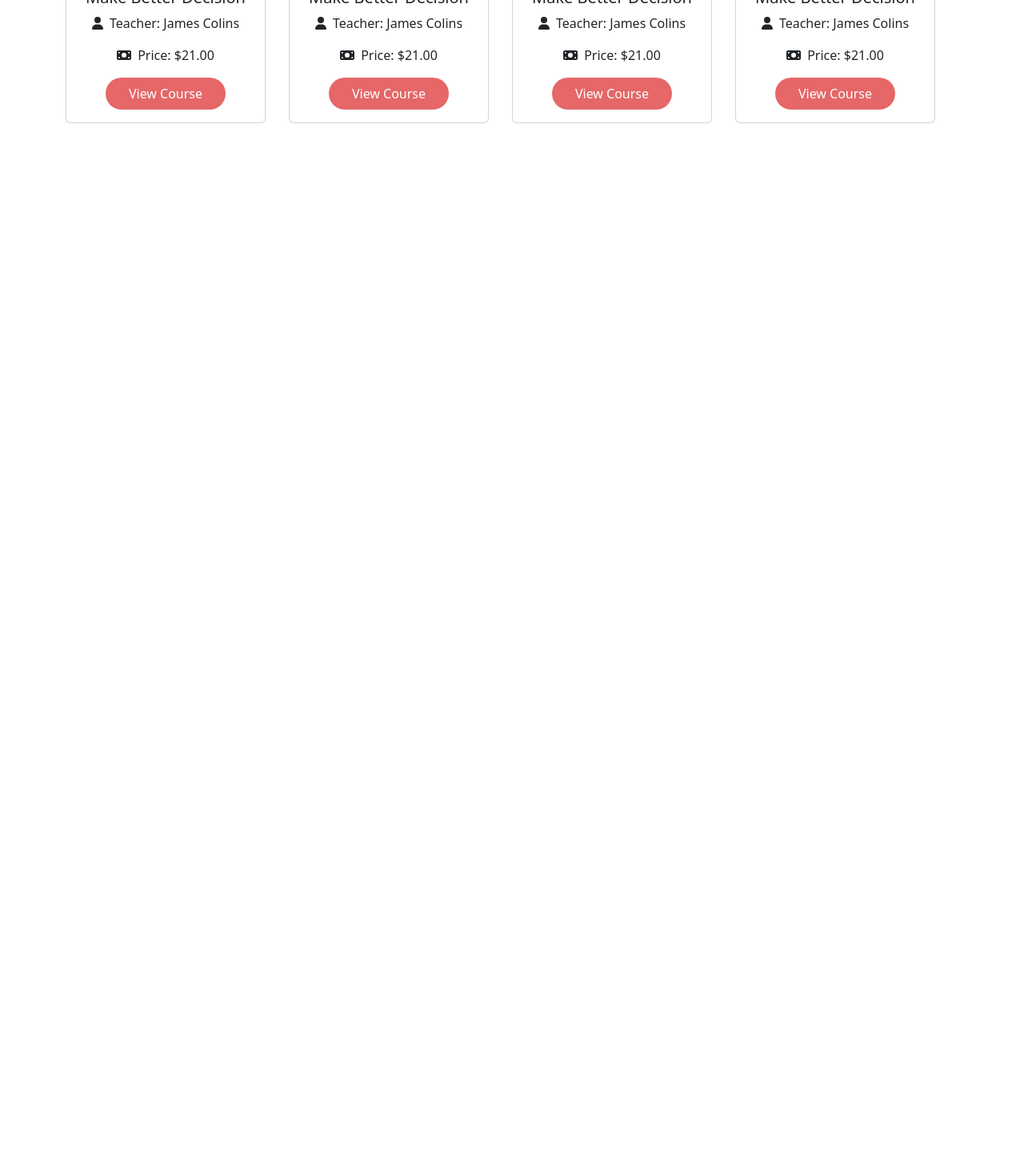
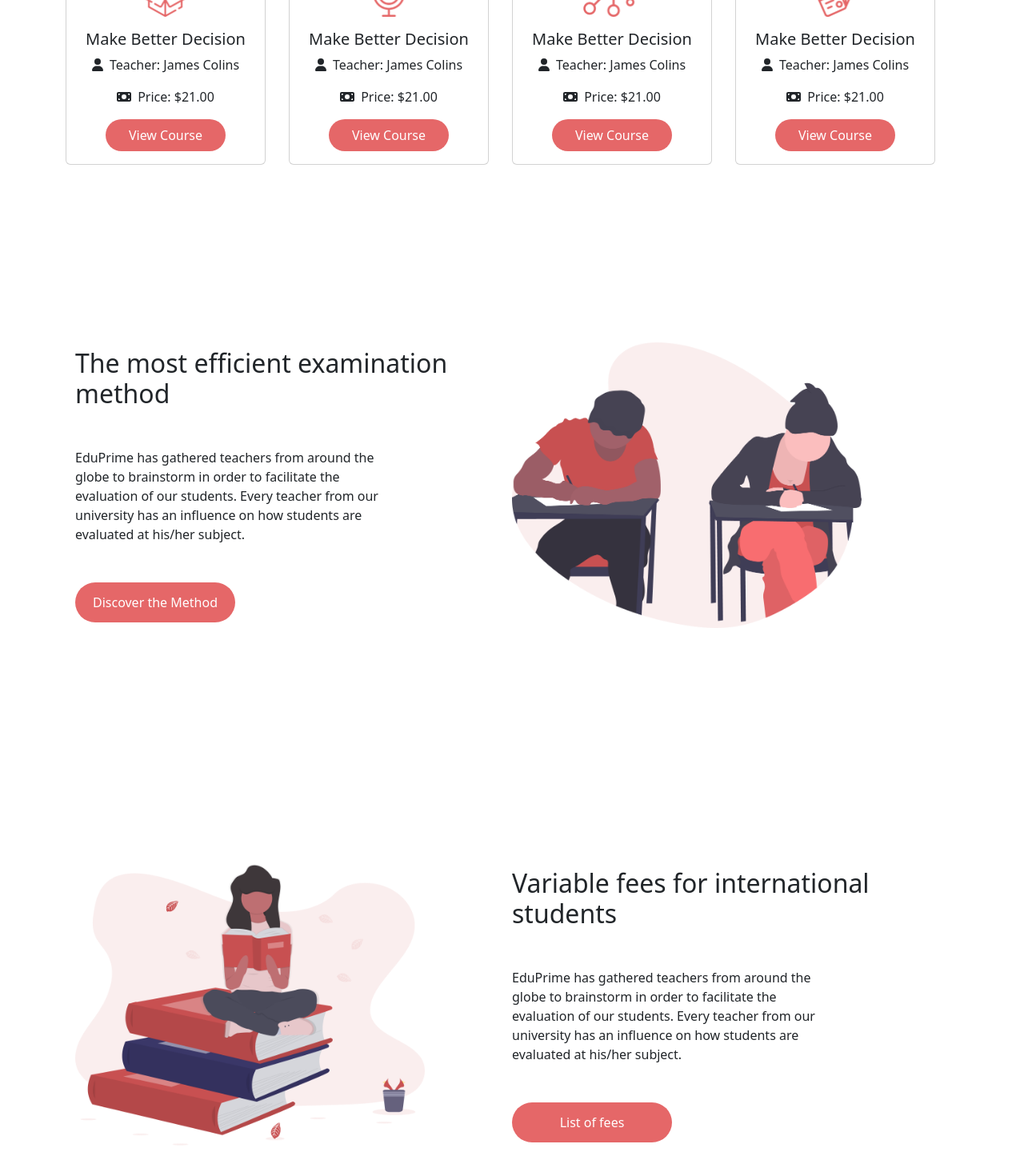
Before and after one commit to MathiasChirivi/proj-html-vuejs, a Vue app: page / in a window 1280 px wide. Shown: the part 4049-5519 px from the top of the page at 80% size. Before the commit the page ends 4343 px from the top, so only its background shows below. Built offline with nearby package versions, Linux system fonts and the light colour scheme.

Commit message:
Section 3 finish

```diff
--- a/src/components/AppSection3.vue
+++ b/src/components/AppSection3.vue
@@ -6,7 +6,7 @@ export default {
 </script>
 
 <template>
-    <div class=" container containerMain mt-5 mb-2">
+    <div class=" container containerMain ">
         <h2 class="mb-5">Latest Courses</h2>
         <div class="d-flex">
             <div class="col">
@@ -86,7 +86,30 @@ export default {
                 </div>
             </div>
         </div>
-
+        <div class="container containerMainAfter d-flex ">
+            <div class="left d-flex flex-column justify-content-center">
+                <h2 class="mb-5">The most efficient examination method</h2>
+                <p class="w-75 mb-5">EduPrime has gathered teachers from around the globe to brainstorm in order to
+                    facilitate the evaluation of our students. Every teacher from our university has an influence on how
+                    students are evaluated at his/her subject.</p>
+                <button class=" buttonMain text-white">Discover the Method</button>
+            </div>
+            <div class="right d-flex flex-column justify-content-center">
+                <img src="../assets/img/Exam-Illustration.png" alt="">
+            </div>
+        </div>
+        <div class="container containerMainAfter d-flex ">
+            <div class="left d-flex flex-column justify-content-center">
+                <img src="../assets/img/Girl-Illustration.png" alt="">
+            </div>
+            <div class="right d-flex flex-column justify-content-center">
+                <h2 class="mb-5">Variable fees for international students</h2>
+                <p class="w-75 mb-5">EduPrime has gathered teachers from around the globe to brainstorm in order to
+                    facilitate the evaluation of our students. Every teacher from our university has an influence on how
+                    students are evaluated at his/her subject.</p>
+                <button class=" buttonMain text-white">List of fees</button>
+            </div>
+        </div>
     </div>
 </template>
 
@@ -94,6 +117,11 @@ export default {
 .containerMain {
     height: 500px;
     margin: 0 auto;
+    margin-top: 100px;
+}
+
+.containerMainAfter {
+    margin-top: 150px;
 }
 
 .widthCard {
@@ -111,4 +139,30 @@ export default {
     background-color: #E56768;
     border-radius: 30px;
 }
+
+.buttonMain {
+    padding: 13px;
+    border-radius: 30px;
+    border: 0px;
+    background-color: #E56768;
+    width: 200px;
+}
+
+.left {
+    width: calc(100% / 2);
+    height: 500px;
+}
+
+.left img {
+    width: 80%;
+}
+
+.right img {
+    width: 80%;
+}
+
+.right {
+    width: calc(100% / 2);
+    height: 500px;
+}
 </style>
```
